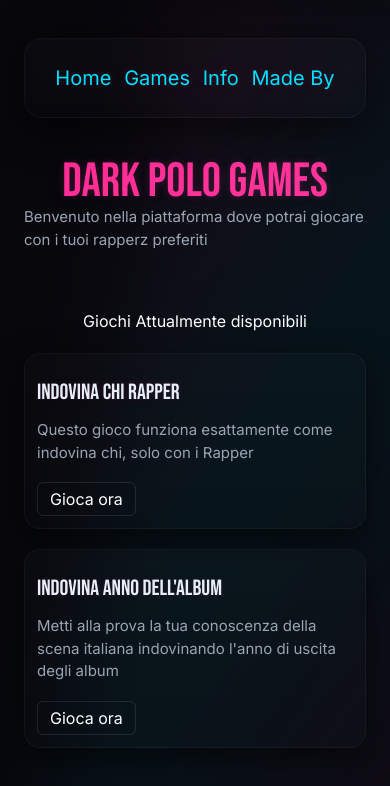
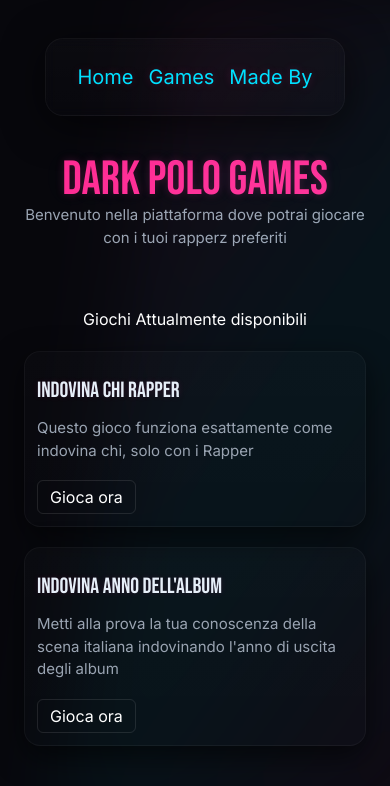
Before and after one commit to NicolasBrazzo/Dark-Polo-Games, a React (Vite) app: page / in a window 390 px wide. Shown: the top 786 px of the page. Built offline with nearby package versions, Linux system fonts and the light colour scheme.

Commit message:
general fixing

```diff
--- a/src/components/Navbar.jsx
+++ b/src/components/Navbar.jsx
@@ -1,11 +1,10 @@
 export const Navbar = () => {
   return (
-    <nav className="panel mb-10 mt-3.5 mx-auto flex justify-center max-w-[500px]">
+    <nav className="panel mb-10 mt-3.5 mx-auto flex justify-center max-w-[300px] md:max-w-[500px]">
       <ul className="flex justify-around w-full">
-        <li className="link-nav">Home</li>
-        <li className="link-nav">Games</li>
-        <li className="link-nav">Info</li>
-        <li className="link-nav">Made By</li>
+        <li className="link-nav text-xl md:text-2xl">Home</li>
+        <li className="link-nav text-xl md:text-2xl">Games</li>
+        <li className="link-nav text-xl md:text-2xl">Made By</li>
       </ul>
     </nav>
   );
--- a/src/components/Sidebar.jsx
+++ b/src/components/Sidebar.jsx
@@ -1,4 +1,4 @@
-import { ArrowDown, ArrowUp, Menu, X } from "lucide-react";
+import { ArrowDown, ArrowUp, Home, House, Menu, X } from "lucide-react";
 import { Link } from "react-router-dom";
 import { GAMES } from "../data/gamesData";
 import { useEffect, useState } from "react";
@@ -98,11 +98,18 @@ export const Sidebar = ({ open, setOpening }) => {
           ✕
         </button>
         <div className="h-full overflow-y-auto pr-2">
+          <Link to={"/"}>
+            <div className="border flex items-center gap-3 border-slate-300/30 my-3 p-5 w-fit transition duration-300 hover:bg-slate-700 cursor-pointer">
+              <House /> <span>Torna alla Home</span>
+            </div>
+          </Link>
           {/* {content} */}
           {Object.entries(GAMES).map(([key, game]) => (
             <div
               key={key}
-              className="border border-slate-300/30 my-3 p-5 transition duration-300"
+              className={`${
+                sectionOpen !== key && "hover:bg-slate-700"
+              } border border-slate-300/30 my-3 p-5 transition duration-300`}
               onClick={() => {
                 if (sectionOpen === key) {
                   setSectinOpen(null);
--- a/src/data/gamesData.js
+++ b/src/data/gamesData.js
@@ -24,7 +24,10 @@ export const GAMES = {
       "SHOUT"
     ],
     howTo: [
-      "IDK ancora"
+      "Leggi il nome dell'album",
+      "Fai la scelta dell'anno di quell'album",
+      "Selezione l'anno e premi su Verifica",
+      "Alla fine delle 20 domande avrai il tuo risultato"
     ],
   },
 };
--- a/src/index.css
+++ b/src/index.css
@@ -103,7 +103,6 @@ body {
   color: var(--neon-cyan);
   text-shadow: 0 0 8px rgba(255, 45, 149, 0.22),
     0 0 28px rgba(0, 224, 255, 0.06);
-  font-size: 20px;
   cursor: pointer;
 }
 
--- a/src/pages/GuessAlbumYear.jsx
+++ b/src/pages/GuessAlbumYear.jsx
@@ -135,7 +135,10 @@ export const GuessAlbumYear = () => {
                       : "btn-secondary"
                   } text-2xl m-2 cursor-pointer`}
                   key={key}
-                  onClick={() => setChoice(option)}
+                  onClick={() => {
+                    if(loading) return;
+                    setChoice(option)}
+                  }
                 >
                   {option}
                 </div>
--- a/src/pages/Home.jsx
+++ b/src/pages/Home.jsx
@@ -13,7 +13,7 @@ export const Home = () => {
 
       <div className="flex flex-col items-center">
         <h1 className="neon-title">Dark Polo Games</h1>
-        <p className="text-normal">
+        <p className="text-normal text-center">
           Benvenuto nella piattaforma dove potrai giocare con i tuoi rapperz
           preferiti
         </p>
```
